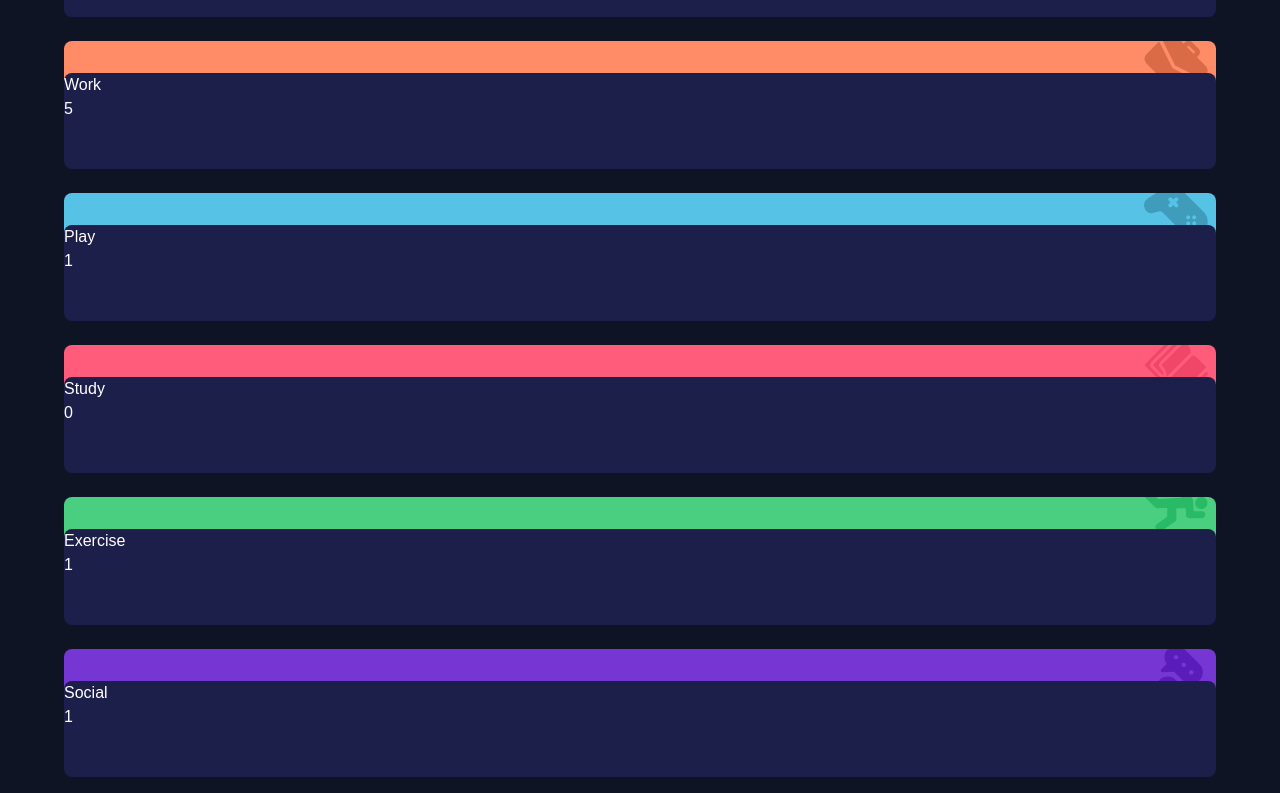
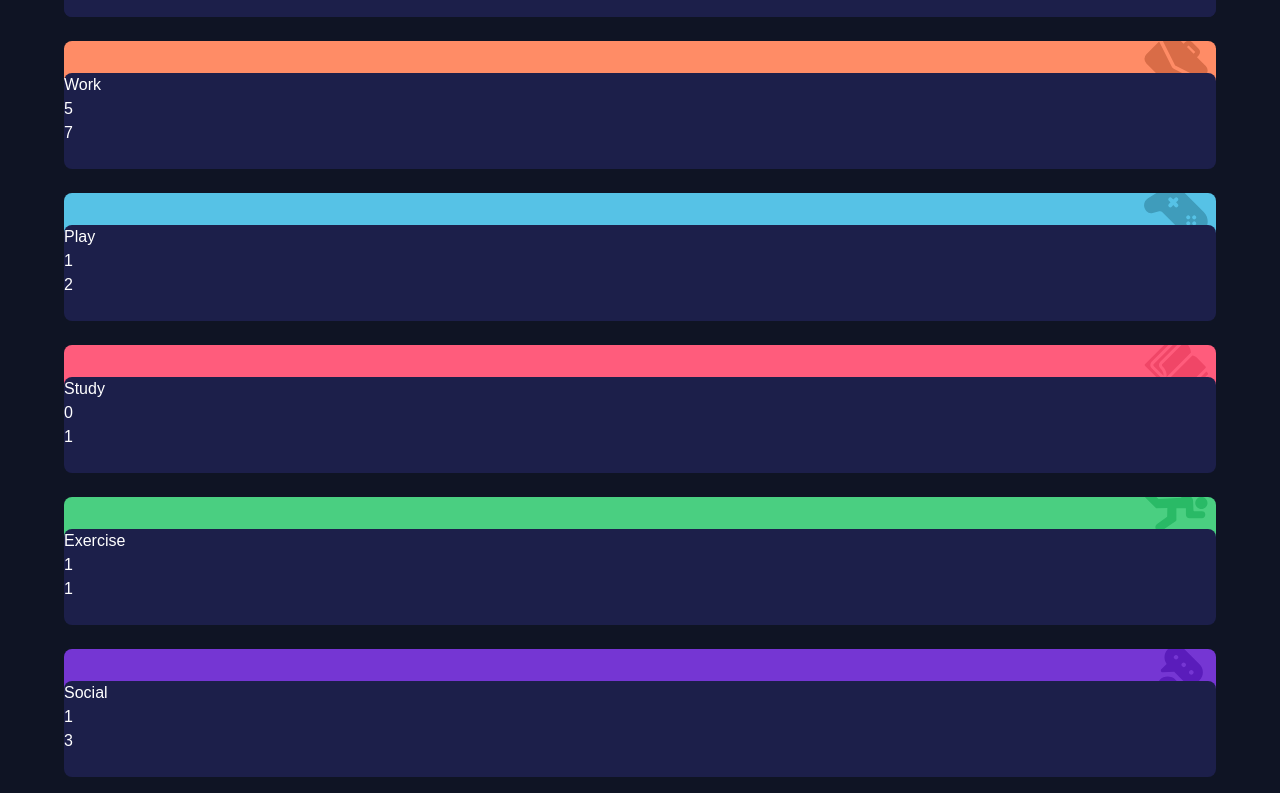
Before and after one commit to konraddissake1808/Time-tracking-dashboard, a Next.js app in the folder time-tracking-dashboard/: page / in a window 1280 px wide. Shown: the part 207-1000 px from the top of the page. Built offline with nearby package versions, Linux system fonts and the light colour scheme.

Commit message:
Added the 'previous' timeframes on the ui loaded from the data.json file. And made them change value on timeframe button click

```diff
--- a/time-tracking-dashboard/src/app/dashboard/_components/user/page.tsx
+++ b/time-tracking-dashboard/src/app/dashboard/_components/user/page.tsx
@@ -3,7 +3,6 @@ import React from 'react'
 import Image from 'next/image'
 import UserImage from '../../../../../public/images/image-jeremy.png'
 
-//add a function for each button to determine the time frame to display and export it to the activity card component using use state
 type userProp = {
   workDailyData: number;
   dailyDataForDashboard: any;
@@ -22,16 +21,25 @@ const User: React.FC<userProp> = ({data, dailyDataForDashboard, weeklyDataForDas
     const monthlyButton = document.getElementById('monthly');
     monthlyButton?.classList.remove('active');
     const dailyData = [
+      [
         data[0].timeframes.daily.current,
         data[1].timeframes.daily.current,
         data[2].timeframes.daily.current,
         data[3].timeframes.daily.current,
         data[4].timeframes.daily.current,
         data[5].timeframes.daily.current,
+      ],
+      [
+        data[0].timeframes.daily.previous,
+        data[1].timeframes.daily.previous,
+        data[2].timeframes.daily.previous,
+        data[3].timeframes.daily.previous,
+        data[4].timeframes.daily.previous,
+        data[5].timeframes.daily.previous
+      ]
     ];
     dailyDataForDashboard(dailyData);
   }
-
 
   function weeklyTimeframe() {
     const weeklyButton = document.getElementById('weekly');
@@ -41,12 +49,22 @@ const User: React.FC<userProp> = ({data, dailyDataForDashboard, weeklyDataForDas
     const dailyButton = document.getElementById('daily')
     dailyButton?.classList.remove('active');
     const weeklyData = [
+      [
         data[0].timeframes.weekly.current,
         data[1].timeframes.weekly.current,
         data[2].timeframes.weekly.current,
         data[3].timeframes.weekly.current,
         data[4].timeframes.weekly.current,
         data[5].timeframes.weekly.current,
+      ],
+      [
+        data[0].timeframes.weekly.previous,
+        data[1].timeframes.weekly.previous,
+        data[2].timeframes.weekly.previous,
+        data[3].timeframes.weekly.previous,
+        data[4].timeframes.weekly.previous,
+        data[5].timeframes.weekly.previous
+      ]
     ];
     weeklyDataForDashboard(weeklyData)
   }
@@ -59,18 +77,25 @@ const User: React.FC<userProp> = ({data, dailyDataForDashboard, weeklyDataForDas
     const weeklyButton = document.getElementById('weekly');
     weeklyButton?.classList.remove('active');
     const monthlyData = [
+      [
         data[0].timeframes.monthly.current,
         data[1].timeframes.monthly.current,
         data[2].timeframes.monthly.current,
         data[3].timeframes.monthly.current,
         data[4].timeframes.monthly.current,
         data[5].timeframes.monthly.current,
+      ],
+      [
+        data[0].timeframes.monthly.previous,
+        data[1].timeframes.monthly.previous,
+        data[2].timeframes.monthly.previous,
+        data[3].timeframes.monthly.previous,
+        data[4].timeframes.monthly.previous,
+        data[5].timeframes.monthly.previous
+      ]
     ];
     monthlyDataFromDashboard(monthlyData)
   }
-
-
-   // const [active,setActive] = useState(dailyTimeframe)
 
   return (
     <div className='w-[90%]'>
--- a/time-tracking-dashboard/src/app/dashboard/page.tsx
+++ b/time-tracking-dashboard/src/app/dashboard/page.tsx
@@ -22,19 +22,33 @@ function Dashboard({data}) {
       data[5].timeframes.daily.current
     ]
   );
+
+  const [previousTime, setPreviousTime] = useState(
+    [
+      data[0].timeframes.daily.previous,
+      data[1].timeframes.daily.previous,
+      data[2].timeframes.daily.previous,
+      data[3].timeframes.daily.previous,
+      data[4].timeframes.daily.previous,
+      data[5].timeframes.daily.previous
+    ]
+  )
   //console.log(data)
   const dailyTimeframe = (dailyButtonData: array) => {
-    setTime(dailyButtonData);
-    console.log(dailyButtonData);
+    setTime(dailyButtonData[0]);
+    setPreviousTime(dailyButtonData[1])
+    console.log(dailyButtonData[1]);
   }
 
   const weeklyTimeframe = (weeklyButtonData: array) => {
-    setTime(weeklyButtonData);
+    setTime(weeklyButtonData[0]);
+    setPreviousTime(weeklyButtonData[1])
     console.log(weeklyButtonData);
   };
 
   const monthlyTimeframe = (monthlyButtonData: array) => {
-    setTime(monthlyButtonData);
+    setTime(monthlyButtonData[0]);
+    setPreviousTime(monthlyButtonData[1])
     console.log(monthlyButtonData);
   };
 
@@ -48,22 +62,22 @@ function Dashboard({data}) {
     <div className='flex justify-center pt-16 flex-col items-center'>
       <User monthlyDataFromDashboard={monthlyTimeframe} weeklyDataForDashboard={weeklyTimeframe} dailyDataForDashboard={dailyTimeframe} data={data}></User>
       <div className='w-full flex justify-center'>
-        <Activity time={time[0]} title={data[0].title} imageSrc={briefCase} color='hsl(15, 100%, 70%)'></Activity>
+        <Activity previousTime={previousTime[0]} time={time[0]} title={data[0].title} imageSrc={briefCase} color='hsl(15, 100%, 70%)'></Activity>
       </div>
       <div className='w-full flex justify-center'>
-        <Activity time={time[1]} title={data[1].title} imageSrc={controller} color='hsl(195, 74%, 62%)'></Activity>
+        <Activity previousTime={previousTime[1]} time={time[1]} title={data[1].title} imageSrc={controller} color='hsl(195, 74%, 62%)'></Activity>
       </div>
       <div className='w-full flex justify-center'>
-        <Activity time={time[2]} title={data[2].title} imageSrc={book} color='hsl(348, 100%, 68%)'></Activity>
+        <Activity previousTime={previousTime[2]} time={time[2]} title={data[2].title} imageSrc={book} color='hsl(348, 100%, 68%)'></Activity>
       </div>
       <div className='w-full flex justify-center'>
-        <Activity time={time[3]} title={data[3].title} imageSrc={exercise} color='hsl(145, 58%, 55%)'></Activity>
+        <Activity previousTime={previousTime[3]} time={time[3]} title={data[3].title} imageSrc={exercise} color='hsl(145, 58%, 55%)'></Activity>
       </div>
       <div className='w-full flex justify-center'>
-        <Activity time={time[4]} title={data[4].title} imageSrc={discussionBubble} color='hsl(264, 64%, 52%)'></Activity>
+        <Activity previousTime={previousTime[4]} time={time[4]} title={data[4].title} imageSrc={discussionBubble} color='hsl(264, 64%, 52%)'></Activity>
       </div>
       <div className='w-full flex justify-center'>
-        <Activity time={time[5]} title={data[5].title} imageSrc={heart} color='hsl(43, 84%, 65%)'></Activity>
+        <Activity previousTime={previousTime[5]} time={time[5]} title={data[5].title} imageSrc={heart} color='hsl(43, 84%, 65%)'></Activity>
       </div>
     </div>
   )
```
Lines whose indentation alone changed are shown as unchanged.
